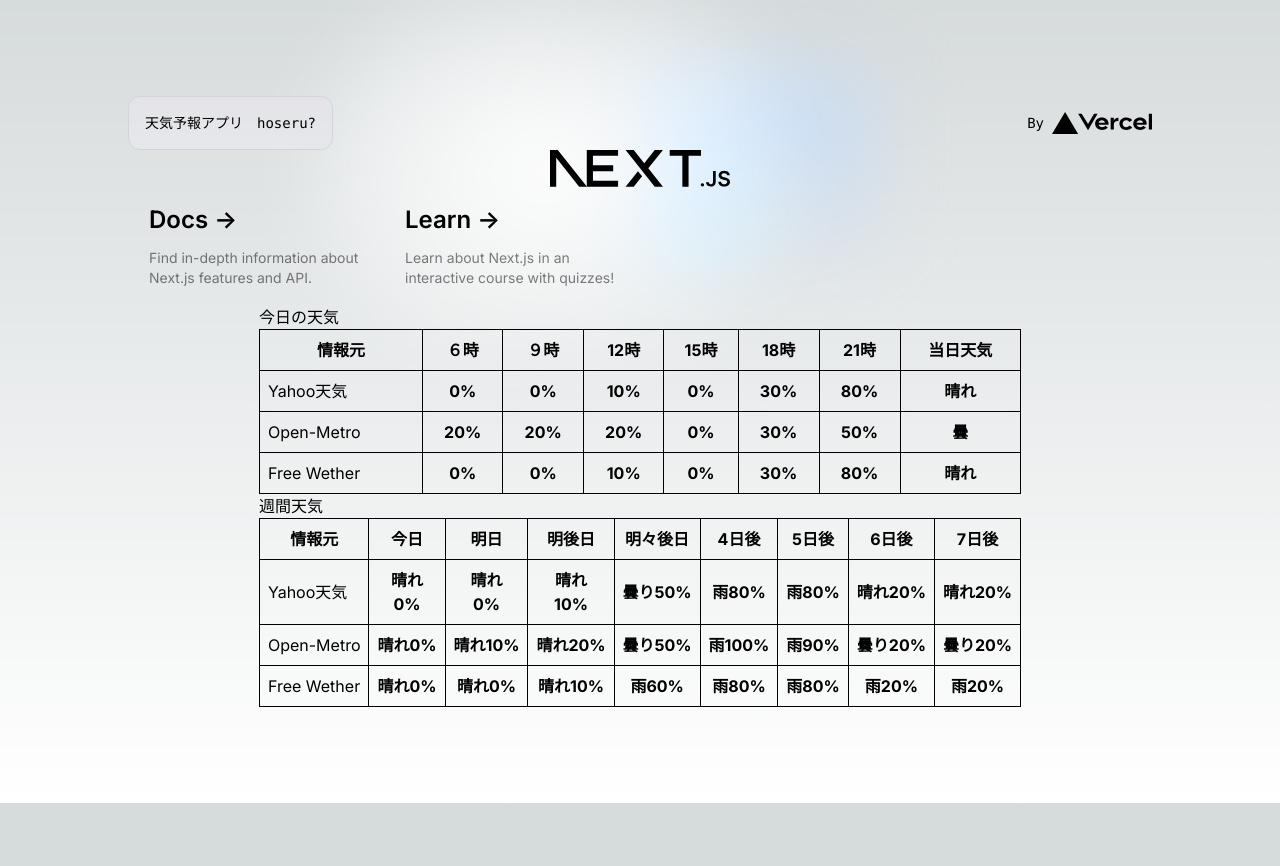
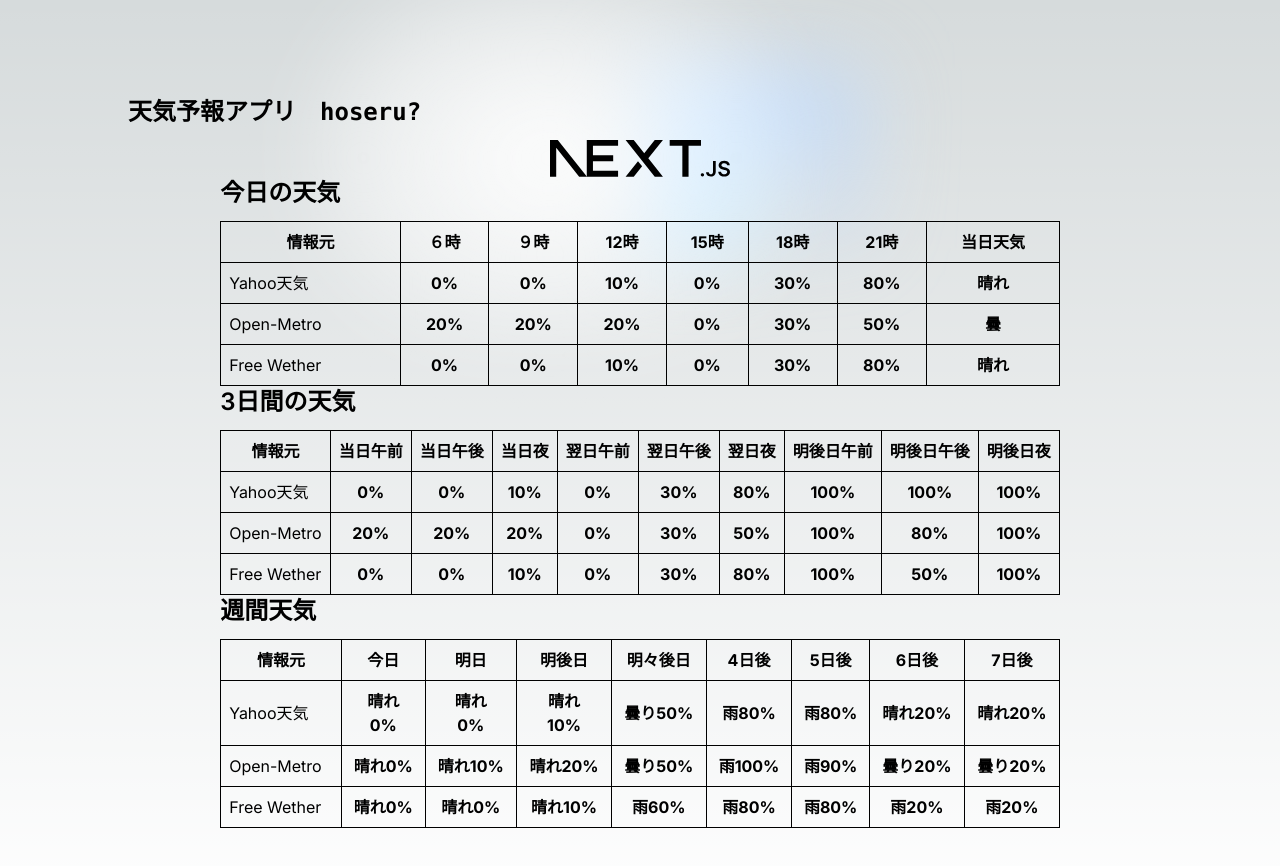
Before and after one commit to ballboyst/hoseru, a Next.js app in the folder hoseru/: page / in a window 1280 px wide. Shown: the top 866 px of the page. Before the commit the page ends 803 px from the top, so only its background shows below. Built offline with nearby package versions, Linux system fonts and the light colour scheme.

Commit message:
レイアウト変更

```diff
--- a/hoseru/src/app/page.tsx
+++ b/hoseru/src/app/page.tsx
@@ -1,32 +1,15 @@
 import Image from "next/image";
 import { WetherForecast } from "../components/WetherForecastToday";
 import { WetherForecastThisWeek } from "../components/WetherForecastThisWeek";
+import { WetherForecastThreeDays } from "../components/WetherForecastThreeDays";
 
 export default function Home() {
   return (
     <main className="flex min-h-screen flex-col items-center justify-between p-24">
       <div className="z-10 w-full max-w-5xl items-center justify-between font-mono text-sm lg:flex">
-        <p className="fixed left-0 top-0 flex w-full justify-center border-b border-gray-300 bg-gradient-to-b from-zinc-200 pb-6 pt-8 backdrop-blur-2xl dark:border-neutral-800 dark:bg-zinc-800/30 dark:from-inherit lg:static lg:w-auto  lg:rounded-xl lg:border lg:bg-gray-200 lg:p-4 lg:dark:bg-zinc-800/30">
+        <h2 className="mb-3 text-2xl font-semibold">
         天気予報アプリ　hoseru?
-        </p>
-        <div className="fixed bottom-0 left-0 flex h-48 w-full items-end justify-center bg-gradient-to-t from-white via-white dark:from-black dark:via-black lg:static lg:size-auto lg:bg-none">
-          <a
-            className="pointer-events-none flex place-items-center gap-2 p-8 lg:pointer-events-auto lg:p-0"
-            href="https://vercel.com?utm_source=create-next-app&utm_medium=appdir-template&utm_campaign=create-next-app"
-            target="_blank"
-            rel="noopener noreferrer"
-          >
-            By{" "}
-            <Image
-              src="/vercel.svg"
-              alt="Vercel Logo"
-              className="dark:invert"
-              width={100}
-              height={24}
-              priority
-            />
-          </a>
-        </div>
+        </h2>
       </div>
 
       <div className="relative z-[-1] flex place-items-center before:absolute before:h-[300px] before:w-full before:-translate-x-1/2 before:rounded-full before:bg-gradient-radial before:from-white before:to-transparent before:blur-2xl before:content-[''] after:absolute after:-z-20 after:h-[180px] after:w-full after:translate-x-1/3 after:bg-gradient-conic after:from-sky-200 after:via-blue-200 after:blur-2xl after:content-[''] before:dark:bg-gradient-to-br before:dark:from-transparent before:dark:to-blue-700 before:dark:opacity-10 after:dark:from-sky-900 after:dark:via-[#0141ff] after:dark:opacity-40 sm:before:w-[480px] sm:after:w-[240px] before:lg:h-[360px]">
@@ -40,45 +23,12 @@
         />
       </div>
 
-      <div className="mb-32 grid text-center lg:mb-0 lg:w-full lg:max-w-5xl lg:grid-cols-4 lg:text-left">
-        <a
-          href="https://nextjs.org/docs?utm_source=create-next-app&utm_medium=appdir-template&utm_campaign=create-next-app"
-          className="group rounded-lg border border-transparent px-5 py-4 transition-colors hover:border-gray-300 hover:bg-gray-100 hover:dark:border-neutral-700 hover:dark:bg-neutral-800/30"
-          target="_blank"
-          rel="noopener noreferrer"
-        >
-          <h2 className="mb-3 text-2xl font-semibold">
-            Docs{" "}
-            <span className="inline-block transition-transform group-hover:translate-x-1 motion-reduce:transform-none">
-              -&gt;
-            </span>
-          </h2>
-          <p className="m-0 max-w-[30ch] text-sm opacity-50">
-            Find in-depth information about Next.js features and API.
-          </p>
-        </a>
-
-        <a
-          href="https://nextjs.org/learn?utm_source=create-next-app&utm_medium=appdir-template-tw&utm_campaign=create-next-app"
-          className="group rounded-lg border border-transparent px-5 py-4 transition-colors hover:border-gray-300 hover:bg-gray-100 hover:dark:border-neutral-700 hover:dark:bg-neutral-800/30"
-          target="_blank"
-          rel="noopener noreferrer"
-        >
-          <h2 className="mb-3 text-2xl font-semibold">
-            Learn{" "}
-            <span className="inline-block transition-transform group-hover:translate-x-1 motion-reduce:transform-none">
-              -&gt;
-            </span>
-          </h2>
-          <p className="m-0 max-w-[30ch] text-sm opacity-50">
-            Learn about Next.js in an interactive course with&nbsp;quizzes!
-          </p>
-        </a>
-      </div>
       <div>
-      <p>今日の天気</p>
+      <h2 className="mb-3 text-2xl font-semibold">今日の天気</h2>
       <WetherForecast />
-      <p>週間天気</p>
+      <h2 className="mb-3 text-2xl font-semibold">3日間の天気</h2>
+      <WetherForecastThreeDays />
+      <h2 className="mb-3 text-2xl font-semibold">週間天気</h2>
       <WetherForecastThisWeek />
       </div>
     </main>
--- /dev/null
+++ b/hoseru/src/components/WetherForecastThreeDays.jsx
@@ -0,0 +1,61 @@
+import React from "react"
+import "../styles/styles.css"
+
+export const WetherForecastThreeDays = () => {
+    return (
+        <table border="1">
+            <thead>
+                <tr>
+                    <th>情報元</th>
+                    <th>当日午前</th>
+                    <th>当日午後</th>
+                    <th>当日夜</th>
+                    <th>翌日午前</th>
+                    <th>翌日午後</th>
+                    <th>翌日夜</th>
+                    <th>明後日午前</th>
+                    <th>明後日午後</th>
+                    <th>明後日夜</th>
+                </tr>
+            </thead>
+            <tbody>
+                <tr>
+                    <td>Yahoo天気</td>
+                    <th>0%</th>
+                    <th>0%</th>
+                    <th>10%</th>
+                    <th>0%</th>
+                    <th>30%</th>
+                    <th>80%</th>
+                    <th>100%</th>
+                    <th>100%</th>
+                    <th>100%</th>
+                </tr>
+                <tr>
+                    <td>Open-Metro</td>
+                    <th>20%</th>
+                    <th>20%</th>
+                    <th>20%</th>
+                    <th>0%</th>
+                    <th>30%</th>
+                    <th>50%</th>
+                    <th>100%</th>
+                    <th>80%</th>
+                    <th>100%</th>
+                </tr>
+                <tr>
+                    <td>Free Wether</td>
+                    <th>0%</th>
+                    <th>0%</th>
+                    <th>10%</th>
+                    <th>0%</th>
+                    <th>30%</th>
+                    <th>80%</th>
+                    <th>100%</th>
+                    <th>50%</th>
+                    <th>100%</th>
+                </tr>
+            </tbody>
+        </table>
+    );
+};
```
